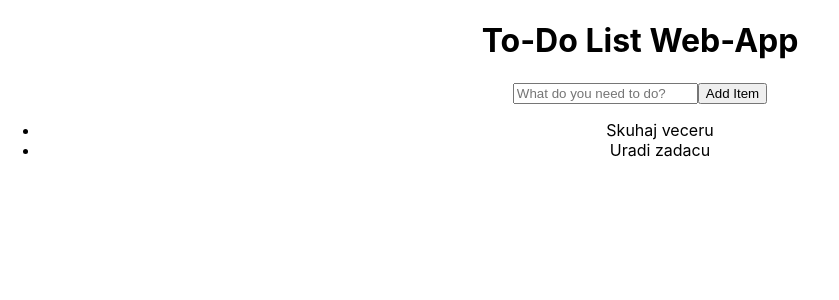
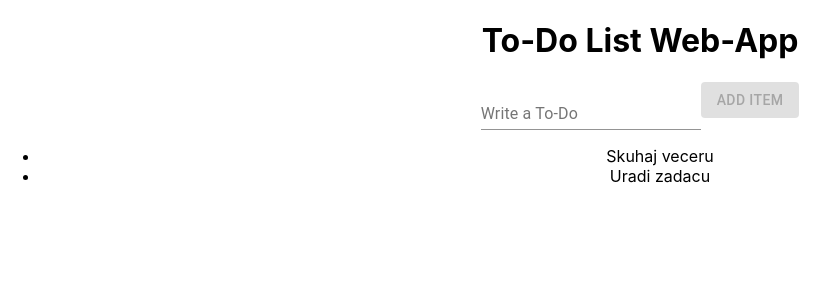
Before and after one commit to elmedinkarisik/to_do_list, a React (Create React App) app: page / in a window 1280 px wide. Shown: the top 300 px of the page, without its empty margins (0-839 px from the left). Built offline with nearby package versions, Linux system fonts and the light colour scheme.

Commit message:
Material-UI and todo component

```diff
--- a/src/App.js
+++ b/src/App.js
@@ -1,5 +1,7 @@
 import React, { useState } from "react";
+import { Button, FormControl, InputLabel, Input } from "@material-ui/core";
 import "./App.css";
+import Todo from "./Todo";
 
 function App() {
   const [todos, setTodos] = useState(["Skuhaj veceru", "Uradi zadacu"]);
@@ -15,19 +17,27 @@ function App() {
     <div className="App">
       <h1>To-Do List Web-App</h1>
       <form>
-        <input
-          value={input}
-          onChange={(event) => setInput(event.target.value)}
-          placeholder="What do you need to do?"
-        />
-        <button type="submit" onClick={addTodo}>
+        <FormControl>
+          <InputLabel>Write a To-Do</InputLabel>
+          <Input
+            value={input}
+            onChange={(event) => setInput(event.target.value)}
+          />
+        </FormControl>
+        <Button
+          disabled={!input}
+          type="submit"
+          onClick={addTodo}
+          variant="contained"
+          color="primary"
+        >
           Add Item
-        </button>
+        </Button>
       </form>
 
       <ul>
         {todos.map((todo) => (
-          <li>{todo}</li>
+          <Todo text={todo} />
         ))}
       </ul>
     </div>
--- /dev/null
+++ b/src/Todo.js
@@ -0,0 +1,11 @@
+import React from "react";
+
+function Todo(props) {
+  return (
+    <div>
+      <li>{props.text}</li>
+    </div>
+  );
+}
+
+export default Todo;
```
